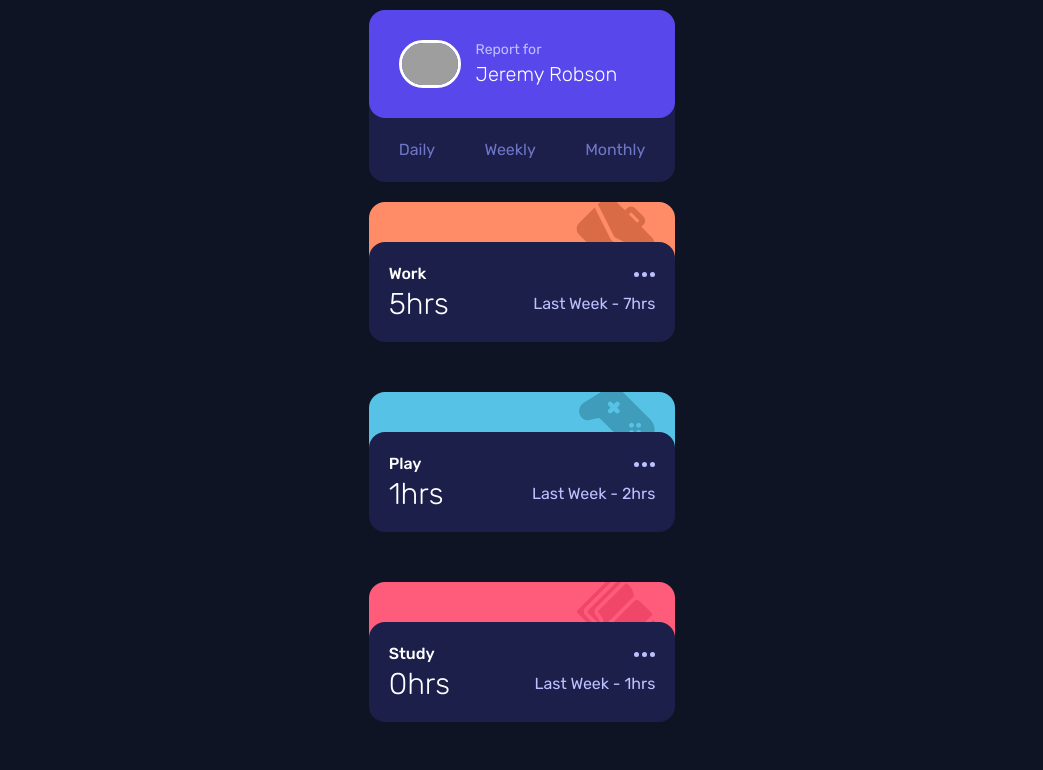
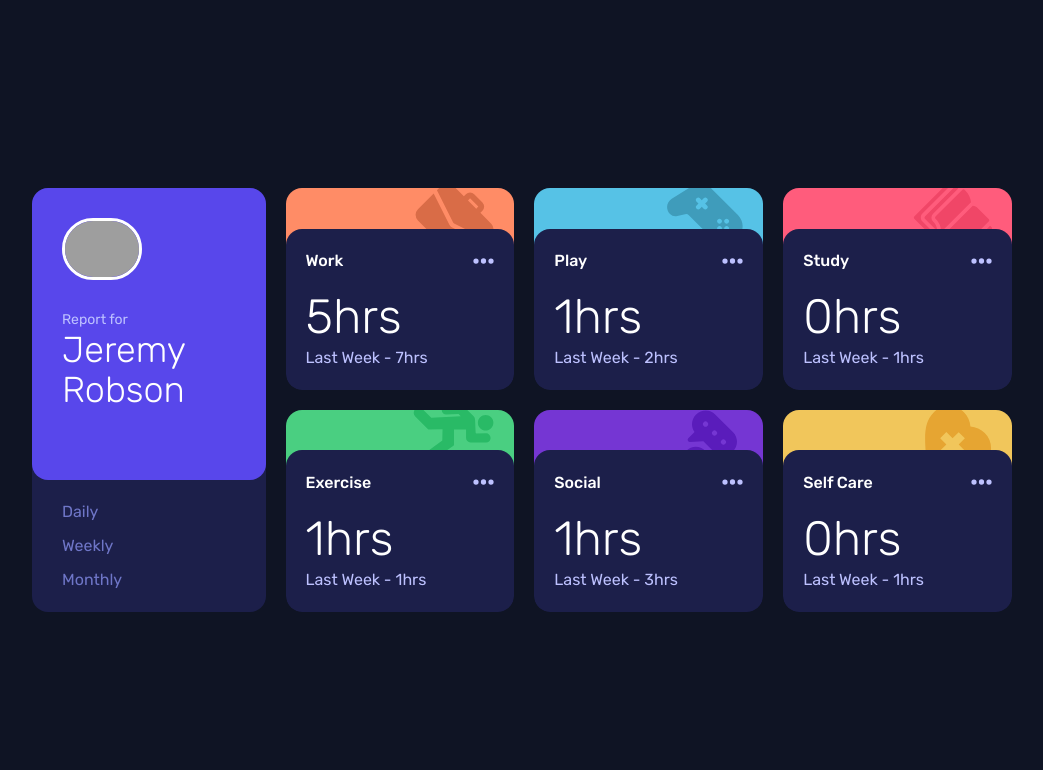
Before and after one commit to theJRodrigues/tracking-dashboard, a React (Vite) app: page / in a window 1280 px wide. Shown: the top 770 px of the page, without its empty margins (118-1161 px from the left). Built offline with nearby package versions, Linux system fonts and the light colour scheme; grey boxes are pictures that could not be loaded.

Commit message:
desktop style

```diff
--- a/index.html
+++ b/index.html
@@ -7,7 +7,7 @@
     <title>Time Tracking Dashboard - Front End Mentor Challenge</title>
   </head>
   <body class="min-h-screen content-center justify-items-center bg-Very-dark-blue">
-    <main id="root" class="font-Rubik-regular flex flex-col gap-2 p-1"></main>
+    <main id="root" class="max-w-40 sm:max-w-100 font-Rubik-regular m-auto flex flex-col gap-2 p-1 sm:flex-row"></main>
     <script type="module" src="/src/main.jsx"></script>
   </body>
 </html>
--- a/package.json
+++ b/package.json
@@ -10,6 +10,11 @@
     "preview": "vite preview"
   },
   "dependencies": {
+    "@fortawesome/fontawesome-svg-core": "^6.7.2",
+    "@fortawesome/free-brands-svg-icons": "^6.7.2",
+    "@fortawesome/free-regular-svg-icons": "^6.7.2",
+    "@fortawesome/free-solid-svg-icons": "^6.7.2",
+    "@fortawesome/react-fontawesome": "^0.2.2",
     "@tailwindcss/vite": "^4.0.1",
     "axios": "^1.7.9",
     "react": "^18.3.1",
--- a/src/assets/datas/data.json
+++ b/src/assets/datas/data.json
@@ -68,6 +68,7 @@
         }
       }
     },
+
     {
       "type": "Exercise",
       "urlImage": "/assets/images/icon-exercise.svg",
--- a/src/index.css
+++ b/src/index.css
@@ -26,5 +26,5 @@
 }
 
 .card{
-    @apply text-white bg-Dark-blue rounded-2xl relative -top-3 z-10 p-2 hover:bg-Desaturated-blue hover:cursor-pointer duration-100
+    @apply text-white bg-Dark-blue rounded-2xl absolute w-full sm:h-[80%] bottom-0 left-0 z-10 p-2 hover:bg-Desaturated-blue hover:cursor-pointer duration-100 sm:flex sm:flex-col justify-between
 }
--- a/src/pages/time-tracking-dashboard/TrackingTimeDashboard.jsx
+++ b/src/pages/time-tracking-dashboard/TrackingTimeDashboard.jsx
@@ -29,11 +29,11 @@ const TrackingTimeDashboard = () => {
 
   return (
     <>
-    <section className="bg-Dark-blue rounded-2xl">
+    <section className="bg-Dark-blue rounded-2xl sm:max-h-45">
       <article>
         <UserProfile name={user?.name} avatar={user?.avatar}/>
         <nav className="px-3 py-2">
-          <ul className="flex justify-between gap-0.5">
+          <ul className="flex justify-between gap-0.5 sm:flex-col sm:gap-1">
             {timeFrameOpt?.map(option =>
             <TimeFrameOption
             key={option}
@@ -44,13 +44,13 @@ const TrackingTimeDashboard = () => {
       </article>
     </section>
 
-    <section className="flex flex-col gap-2">
+    <section className="flex flex-col w-full gap-2 sm:grid sm:grid-cols-2 md:grid-cols-3">
       {timeInfos?.map(info => {
         if (!info.timeframes[frameOption]) return null;
           const trackingTime = info.timeframes[frameOption];
 
           return (
-          <article key={info.type} className="rounded-2xl overflow-hidden">
+          <article key={info.type} className="rounded-2xl overflow-hidden relative h-15 sm:h-full sm:min-h-20">
             <ImageTypeCard
             type={info.type}
             urlImage={info.urlImage}
--- a/src/pages/time-tracking-dashboard/components/tracking-cards/ImageTypeCard.jsx
+++ b/src/pages/time-tracking-dashboard/components/tracking-cards/ImageTypeCard.jsx
@@ -2,7 +2,7 @@ import PropTypes from 'prop-types'
 
 const ImageTypeCard = ({type, urlImage, bgColor}) => {
   return (
-    <figure className='w-full h-7 relative' style={{backgroundColor: bgColor}}>
+    <figure className='h-[90%] relative' style={{backgroundColor: bgColor}}>
       <img className=' absolute right-2 -top-0.5' src={urlImage} alt={type} />
     </figure>
   )
--- a/src/pages/time-tracking-dashboard/components/tracking-cards/TrackingTimeCard.jsx
+++ b/src/pages/time-tracking-dashboard/components/tracking-cards/TrackingTimeCard.jsx
@@ -1,19 +1,22 @@
 import React from "react";
 import PropTypes from "prop-types";
-import iconEllipsis from "/assets/images/icon-ellipsis.svg";
+import { FontAwesomeIcon } from '@fortawesome/react-fontawesome'
+import { faEllipsis } from "@fortawesome/free-solid-svg-icons";
+
 
 const TrackingTimeCard = ({ type, currentTime, previousTime }) => {
   return (
     <div className="card">
       <div className="flex justify-between items-center">
         <h1 className="font-Rubik-medium">{type}</h1>
-        <button className="cursor-pointer ">
-          <img src={iconEllipsis} alt="Ellipsis icon"/>
+        <button className="cursor-pointer text-Pale-Blue hover:text-white ">
+          <FontAwesomeIcon icon={faEllipsis} size="xl"/>
         </button>
       </div>
-      <div className="flex justify-between items-center">
-        <p className="text-3xl font-Rubik-light">{currentTime}hrs</p>
-        <p className="text-Pale-Blue">Last Week - {previousTime}hrs</p>
+
+      <div className="flex justify-between items-center sm:flex-col sm:items-start ">
+        <p className="text-3xl sm:text-5xl font-Rubik-light mb-0.5">{currentTime}hrs</p>
+        <p className="text-Pale-Blue ">Last Week - {previousTime}hrs</p>
       </div>
     </div>
   );
--- a/src/pages/time-tracking-dashboard/components/user-card/UserProfile.jsx
+++ b/src/pages/time-tracking-dashboard/components/user-card/UserProfile.jsx
@@ -3,13 +3,13 @@ import PropTypes from 'prop-types'
 
 const UserProfile = ({name, avatar}) => {
   return (
-      <div className='bg-blue rounded-2xl p-3 flex gap-1.5 items-center'>
-        <figure>
-          <img src={avatar} alt={name} className='w-9 rounded-full border-3 border-white'/>
+      <div className='bg-blue rounded-2xl p-3 flex gap-1.5 items-center sm:flex-col sm:items-start sm:gap-3 sm:pb-7'>
+        <figure >
+          <img src={avatar} alt={name} className='w-8 rounded-full border-3 border-white'/>
         </figure>
         <div className='w-full'>
           <p className='text-Pale-Blue text-sm'>Report for</p>
-          <h2 className='text-white font-Rubik-light text-xl'>{name}</h2>
+          <h2 className='text-white font-Rubik-light text-xl sm:text-4xl'>{name}</h2>
         </div>
       </div>
 
```
Also changed, not shown: 1 other file (tests, documents, lock files or other folders).
